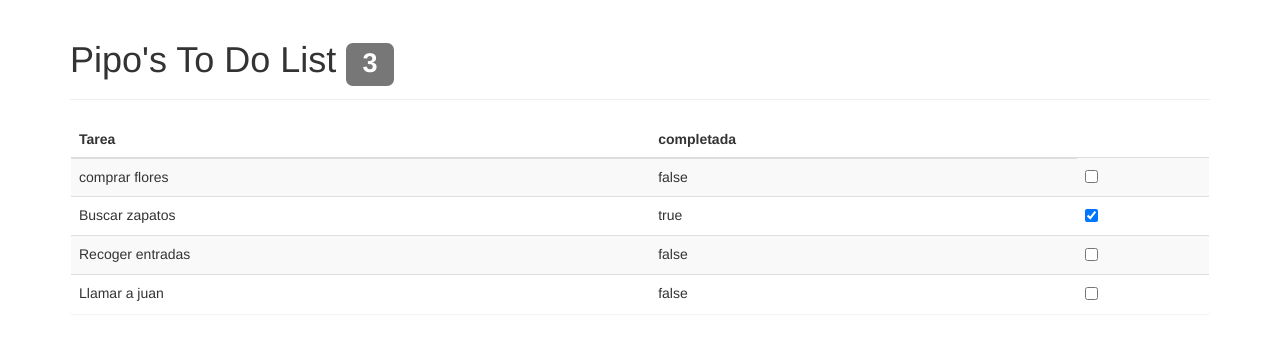
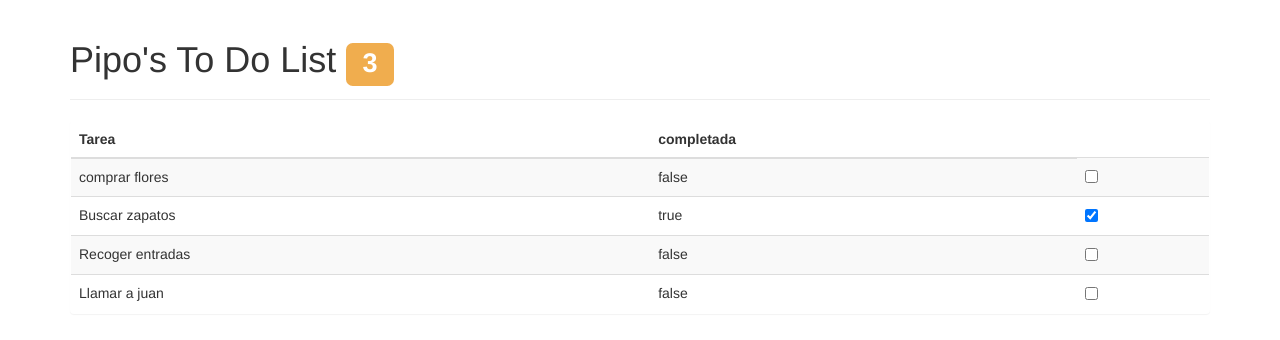
Before and after one commit to ars1096/listadetareas, an Angular app: page / in a window 1280 px wide. Shown: the top 340 px of the page. Built offline with nearby package versions, Linux system fonts and the light colour scheme.

Commit message:
cambio de colores

```diff
--- a/src/app/app.component.html
+++ b/src/app/app.component.html
@@ -1,7 +1,9 @@
 <div class="page-header">
   <h1>{{model?.user}}'s To Do List
     <span class="label label-default"
-          [class.hide]="TnIncompletas()==0"> {{TnIncompletas()}}</span>
+    [ngClass]="{'label-success': TnIncompletas()<2, 'label-warning': TnIncompletas() >=2}"
+    *ngIf="TnIncompletas()> 0">
+    {{TnIncompletas()}}</span>
   </h1>
 </div>
 
```
